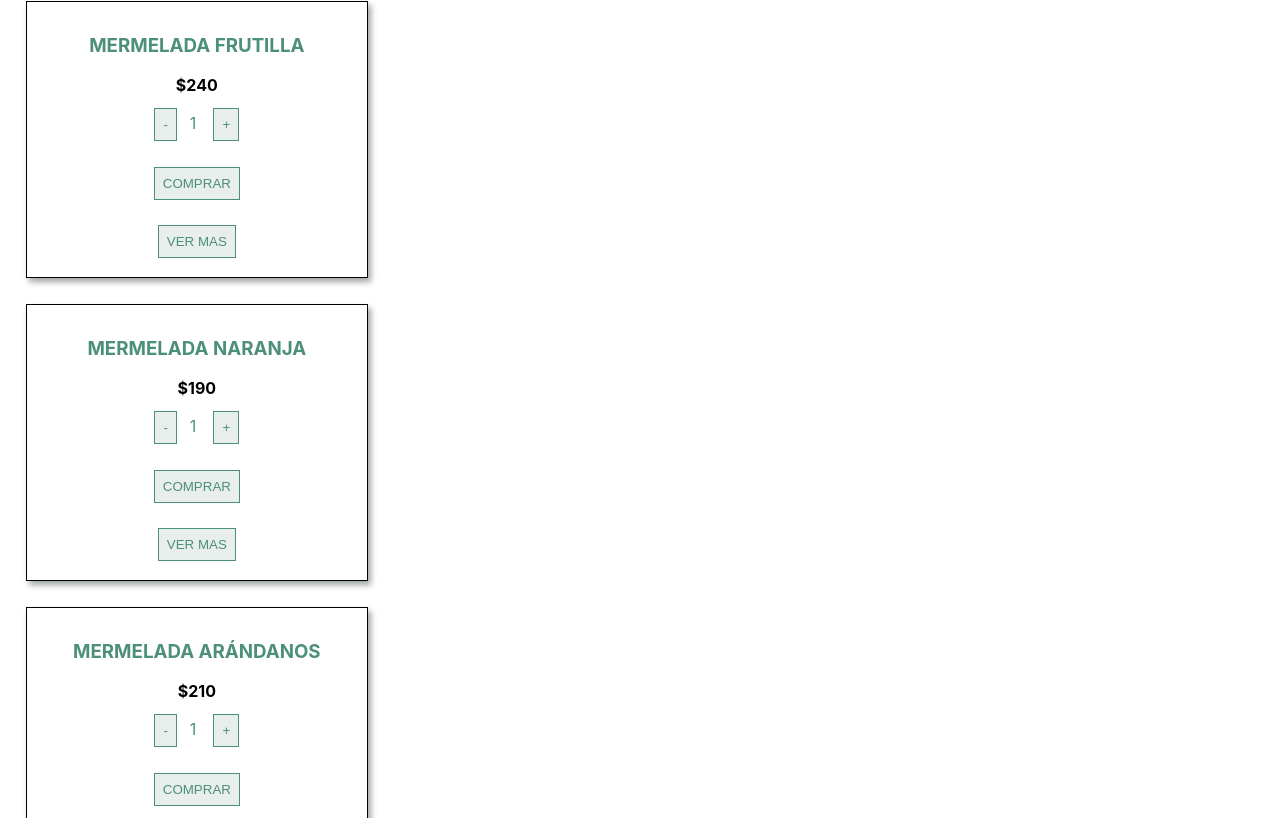
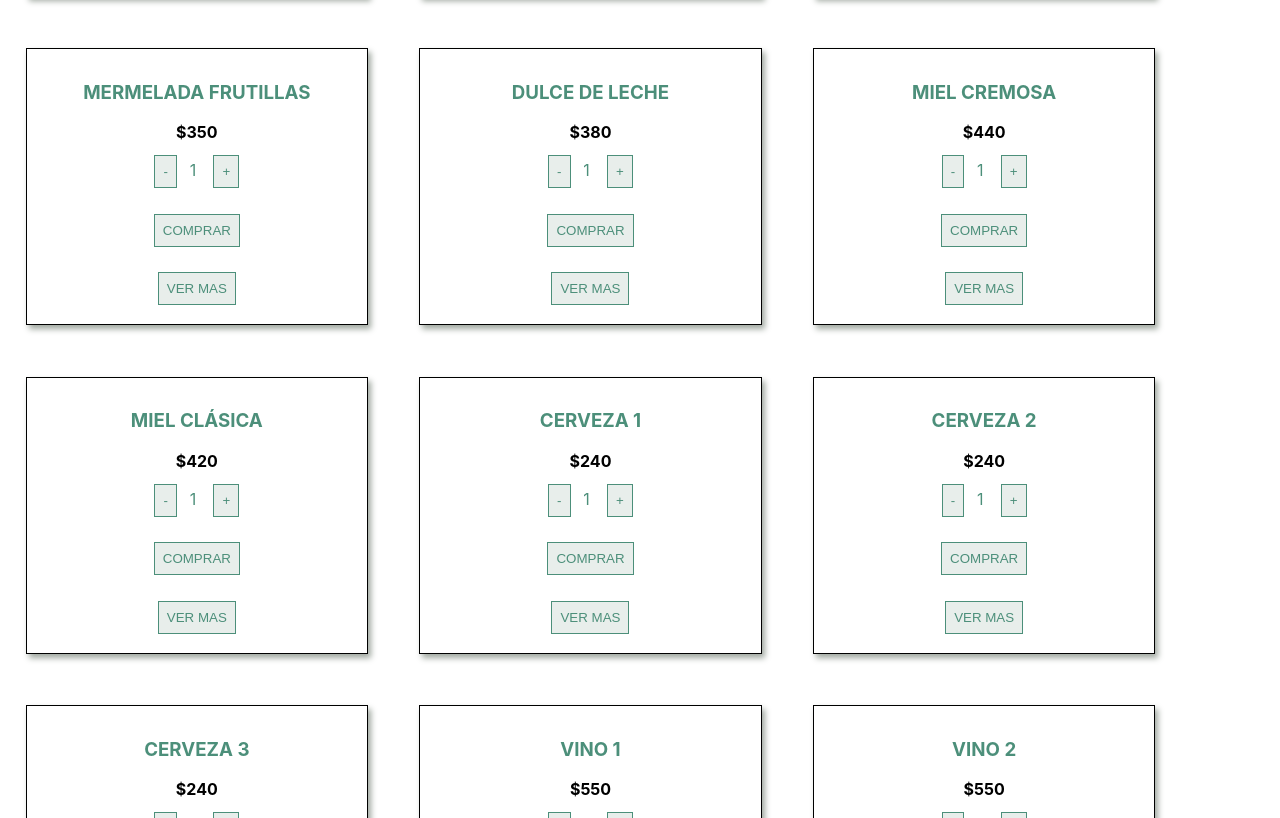
Before and after one commit to macintyresj/ecommerceproject, a React (Create React App) app: page / in a window 1280 px wide. Shown: the part 462-1280 px from the top of the page. Built offline with nearby package versions, Linux system fonts and the light colour scheme.

Commit message:
soncronizar router

```diff
--- a/src/App.css
+++ b/src/App.css
@@ -1,7 +1,8 @@
-/* .App {
+.App {
   text-align: center;
 }
 
+/*
 .App-logo {
   height: 30vmin;
   pointer-events: none;
--- a/src/App.jsx
+++ b/src/App.jsx
@@ -6,6 +6,7 @@ import ItemDetailContainer from './components/containers/ItemDetailContainer';
 import { BrowserRouter, Switch, Route, Link} from 'react-router-dom'
 import MiCuenta from './components/MiCuenta';
 import Contacto from './components/Contacto';
+
 
 function App() {
   return (
@@ -18,7 +19,7 @@ function App() {
         <NavbarComponent />
           <Switch>
 
-            <Route exact path = '/' component= {ItemListContainer}>
+            <Route exact path = '/'>
               <ItemListContainer greeting= {`Bienvenidos`} />
             </Route>
 
--- a/src/components/ItemDetail/index.jsx
+++ b/src/components/ItemDetail/index.jsx
@@ -1,30 +1,43 @@
-
+import {useState} from 'react';
 import './itemdetail.scss';
 import ItemCountComponent from '../ItemCount';
-import swal from "sweetalert";
+import { Link } from 'react-router-dom';
+// import swal from "sweetalert";
+
 
 
 const ItemDetailComponent = ({ item }) => {
 
+    const [finCompra, setFinCompra] = useState(false)
 
     const onAdd = () => {
-        swal("Producto agregado exitosamente");
+        setFinCompra(true);
     }
+
+console.log(finCompra);
 
     return (
     <div className="cardDetail">
-        <div key={item.id}>
+        <div>
+
         <h3>{item.name}</h3>
         <img src={item.img} alt=""/> <img/></div>
         <div className="descripcion">
         <p>{item.detail}</p>
-        <span>{item.price}</span>
-        <div>
-            <ItemCountComponent stock ={item.inventary}
-            initial = {1}
-            onAdd = {onAdd} />
+        <span>${item.price}</span>
+
+        {finCompra ? <div>
+                        <button>FINALIZAR COMPRA</button>
+                        <button> <Link to="/">Seguir comprando</Link></button>
+                        </div>:
+                    <div>
+                        <ItemCountComponent stock ={item.inventary}
+                        initial = {1}
+                        onAdd = {onAdd} />
+                    </div>}
         </div>
-        </div>
+
+
     </div>
     );
 };
--- a/src/components/ItemDetail/itemdetail.scss
+++ b/src/components/ItemDetail/itemdetail.scss
@@ -1,7 +1,7 @@
 .cardDetail{
     display: flex;
-    width: 80vw;
-    margin: 2vw;
+    width: 60vw;
+    margin: auto;
     font-family: -apple-system, BlinkMacSystemFont, 'Segoe UI', Roboto, Oxygen, Ubuntu, Cantarell, 'Open Sans', 'Helvetica Neue', sans-serif;
     text-transform: uppercase;
     color: #4c8f7a;
@@ -12,6 +12,6 @@
 
     .descripcion{
         padding: 2vw;
-        margin: 2vw;
+        margin: auto;
     }
 }
--- a/src/components/ItemList/index.jsx
+++ b/src/components/ItemList/index.jsx
@@ -5,7 +5,7 @@ import Item from "../Item";
 const ItemListComponent = ({ products }) => {
 
     return(
-    <div>
+    <div className="listadoProductos">
     {products.map((product) => {
         return <Item key={product.id} product={product} />;
 
--- a/src/components/containers/ItemDetailContainer.jsx
+++ b/src/components/containers/ItemDetailContainer.jsx
@@ -21,7 +21,7 @@ const ItemDetailContainer = () => {
 
 
         itemsPromise.then((resp) => {
-            let item = resp.find(prod => (id) =>
+            let item = resp.find(prod =>
             {return prod.id === id})
             setItem(item)
 
--- a/src/components/containers/stylescontainers.scss
+++ b/src/components/containers/stylescontainers.scss
@@ -1,9 +1,14 @@
+
+
 h1{
     color:#4c8f7a;
     text-align: center;
     font-family: Impact, Haettenschweiler, 'Arial Narrow Bold', sans-serif;
 }
-
+.listadoProductos{
+    display: flex;
+    flex-flow: wrap;
+}
 
 .swal-overlay {
     background-color: rgba(0, 0, 0, 0.5);
--- a/src/mocks/productList.js
+++ b/src/mocks/productList.js
@@ -1,10 +1,20 @@
 const productList = [
-    {name: "mermelada frutos rojos", id: "1", detail: "blabla bla blabla", category: "frascos", price: "280", inventary: "5", img: "https://cdn2.cocinadelirante.com/sites/default/files/styles/gallerie/public/images/2018/07/como-guardar-las-mermeladas.jpg" },
-    {name: "mermelada frutilla ", id: "2", detail: "blabla bla blabla", category: "frascos", price: "240", inventary: "8", img:"", },
-    {name: "mermelada naranja ", id: "3", detail: "blabla bla blabla", category: "frascos", price: "190", inventary: "8", img:"",},
-    {name: "mermelada arándanos ", id: "4", detail: "blabla bla blabla", category: "frascos", price: "210", inventary: "3", img:"", },
-    {name: "mermelada rosa mosqueta ", id: "5", detail: "blabla bla blabla", category: "frascos", price: "220", inventary: "3", img:"", },
-    {name: "mermelada sauco ", id: "6", detail: "blabla bla blabla", category: "frascos", price: "280", inventary: "4", img:"",},
+    {name: "mermelada frutos rojos", id: "1", detail: "blabla bla blabla", category: "frascos", price: "350", inventary: "5", img: "https://d26lpennugtm8s.cloudfront.net/stores/001/130/674/products/beepure_dulce-fdb1-aa758821a76b1d62cf15851610717687-320-0.jpg" },
+    {name: "mermelada frambuesa ", id: "2", detail: "blabla bla blabla", category: "frascos", price: "350", inventary: "8", img:" https://d26lpennugtm8s.cloudfront.net/stores/001/130/674/products/beepure_dulce-frambuesal-copia11-721e7340aa8dec81ac15900785230333-320-0.jpg", },
+    {name: "mermelada arándanos ", id: "3", detail: "blabla bla blabla", category: "frascos", price: "350", inventary: "8", img:"https://d26lpennugtm8s.cloudfront.net/stores/001/130/674/products/beepure_dulce-arandano-copia1-4545ee86a0900cf30715900785979704-320-0.jpg",},
+    {name: "mermelada frutillas ", id: "4", detail: "blabla bla blabla", category: "frascos", price: "350", inventary: "3", img:"https://d26lpennugtm8s.cloudfront.net/stores/001/130/674/products/beepure_dulce-frutilla-copia1-23865dee12bef4654915900784527315-320-0.jpg", },
+    {name: "dulce de leche", id: "5", detail: "blabla bla blabla", category: "frascos", price: "380", inventary: "3", img:"https://d26lpennugtm8s.cloudfront.net/stores/001/130/674/products/beepure-dulce-de-leche-clasico1-bf5b70c8b1b35b111e16052114469847-320-0.jpg", },
+    {name: "miel cremosa", id: "6", detail: "blabla bla blabla", category: "frascos", price: "440", inventary: "4", img:"https://d26lpennugtm8s.cloudfront.net/stores/001/130/674/products/beepure_miel-cremosa-5001-39cdaea678f1978b1215851591302317-320-0.jpg",},
+    {name: "miel clásica", id: "7", detail: "blabla bla blabla", category: "frascos", price: "420", inventary: "4", img:"https://d26lpennugtm8s.cloudfront.net/stores/001/130/674/products/beepure_miel-5001-ee6efb2407041ae2fb15851596963525-320-0.jpg",},
+    {name: "Cerveza 1", id: "8", detail: "blabla bla blabla", category: "botellas", price: "240", inventary: "5", img: "https://d26lpennugtm8s.cloudfront.net/stores/001/130/674/products/beepure-birra11-f5e208bdc9674b0b4715852250372897-320-0.jpg" },
+    {name: "Cerveza 2", id: "9", detail: "blabla bla blabla", category: "botellas", price: "240", inventary: "8", img:"https://d26lpennugtm8s.cloudfront.net/stores/001/130/674/products/beepure-cerveza-blonde1-84d1acb5d9e035fd1f15852251581342-320-0.jpg ", },
+    {name: "Cerveza 3", id: "10", detail: "blabla bla blabla", category: "botellas", price: "240", inventary: "8", img:"https://d26lpennugtm8s.cloudfront.net/stores/001/130/674/products/beepure-cerveza-ipa1-74bb075d4bf48d93ca15852252349461-320-0.jpg",},
+    {name: "Vino 1", id: "11", detail: "blabla bla blabla", category: "botellas", price: "550", inventary: "3", img:"https://d26lpennugtm8s.cloudfront.net/stores/001/130/674/products/cabernet1-bde90ca9a1c824cd0915996608480268-480-0.jpeg", },
+    {name: "Vino 2", id: "12", detail: "blabla bla blabla", category: "botellas", price: "550", inventary: "3", img:"https://d26lpennugtm8s.cloudfront.net/stores/001/130/674/products/malbec-roble1-31f338406e3acfb3bd15996605311999-480-0.jpeg", },
+    {name: "ComboBox 1", id: "13", detail: "blabla bla blabla", category: "cajas", price: "1600", inventary: "4", img:"https://d26lpennugtm8s.cloudfront.net/stores/001/130/674/products/beepure50451_1-0c84020fb7080dfe6916039084734833-240-0.jpg",},
+    {name: "Combo box 2", id: "14", detail: "blabla bla blabla", category: "cajas", price: "1450", inventary: "4", img:"https://d26lpennugtm8s.cloudfront.net/stores/001/130/674/products/beepure50398_-copia1-4f5117c731f11f888816039085319140-480-0.jpg",},
+
+
 ];
 
 export default productList;
```
Also changed, not shown: src/components/ItemCount/index.jsx (line endings or trailing spaces), 1 other file (tests, documents, lock files or other folders).
